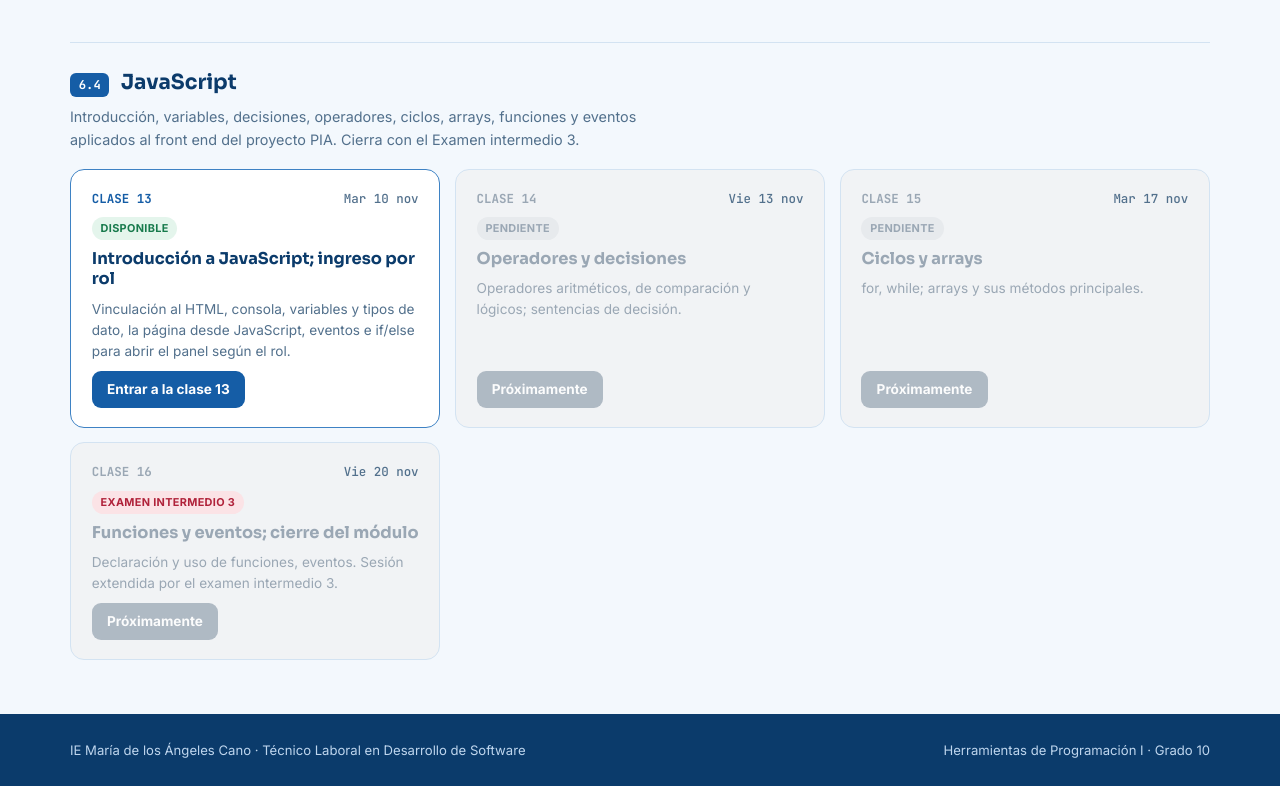
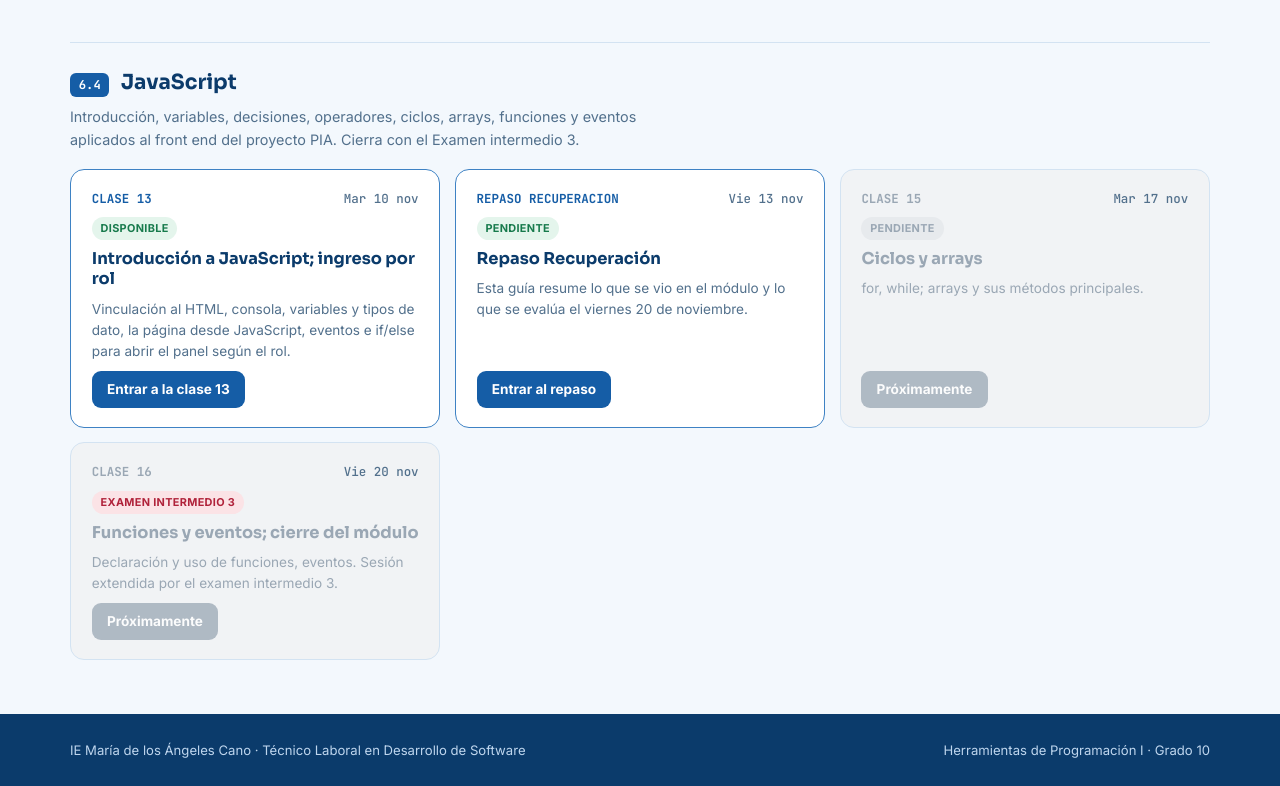
Before and after one commit to ejara461/Herramientas_de_Programacion_I, a plain HTML site: page index.html in a window 1280 px wide. Shown: the part 2361-3147 px from the top of the page. Drawn offline with Linux system fonts and the light colour scheme.

Commit message:
Replace class 14 with review recovery section

```diff
--- a/index.html
+++ b/index.html
@@ -309,12 +309,12 @@ footer .wrap{display:flex;justify-content:space-between;flex-wrap:wrap;gap:.4rem
       <a class="btn go" href="13-teoria">Entrar a la clase 13</a>
     </article>
 
-    <article class="classcard pendiente">
-      <div class="n"><span>CLASE 14</span><span class="fecha">Vie 13 nov</span></div>
-      <span class="badge pend">Pendiente</span>
-      <h3>Operadores y decisiones</h3>
-      <p class="tema-txt">Operadores aritméticos, de comparación y lógicos; sentencias de decisión.</p>
-      <span class="btn go disabled">Próximamente</span>
+    <article class="classcard disponible">
+      <div class="n"><span>REPASO RECUPERACION</span><span class="fecha">Vie 13 nov</span></div>
+      <span class="badge ok">Pendiente</span>
+      <h3>Repaso Recuperación</h3>
+      <p class="tema-txt">Esta guía resume lo que se vio en el módulo y lo que se evalúa el viernes 20 de noviembre.</p>
+      <a class="btn go" href="recuperacion-guia.html">Entrar al repaso</a>
     </article>
 
     <article class="classcard pendiente">
```
